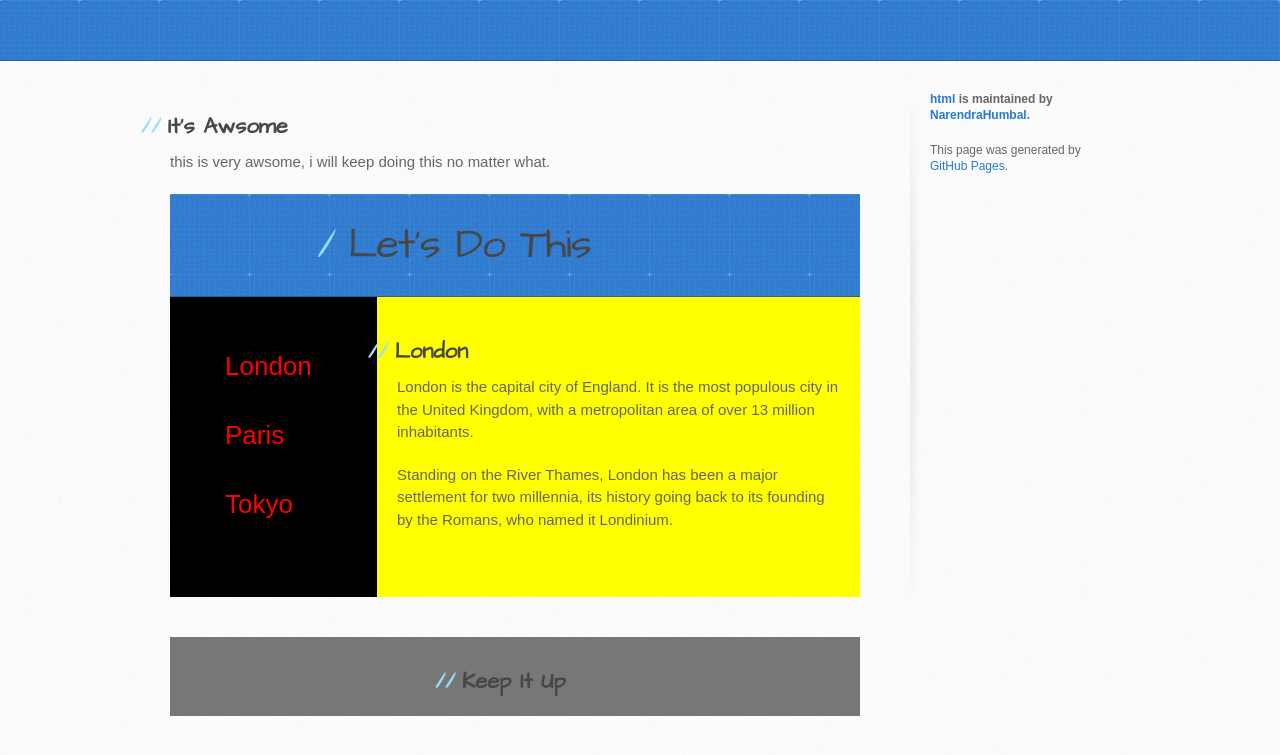
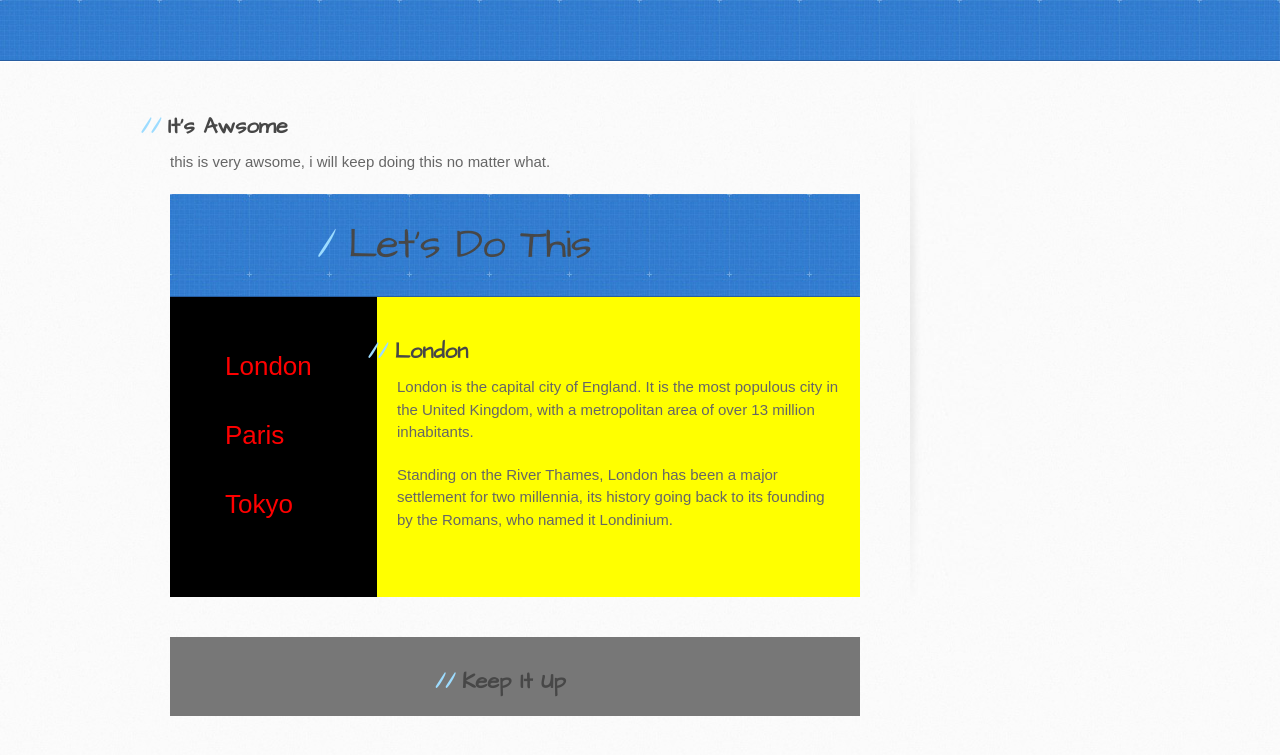
Before and after one commit to NarendraHumbal/html, a Jekyll site: the page built from index.md, in a window 1280 px wide. Shown: the top 755 px of the page. Built offline with Jekyll 4.4.1, drawn with Linux system fonts in a browser that asks for light colours; our own code applies the rules of GitHub Pages for plain Markdown files.

Commit message:
removed information from sidebar

```diff
--- a/_layouts/default.html
+++ b/_layouts/default.html
@@ -26,35 +26,9 @@
         </section>
 
         <aside id="sidebar">
-          {% if site.show_downloads %}
-            <a href="{{ site.github.zip_url }}" class="button">
-              <small>Download</small>
-              .zip file
-            </a>
-            <a href="{{ site.github.tar_url }}" class="button">
-              <small>Download</small>
-              .tar.gz file
-            </a>
-          {% endif %}
 
-          {% if site.github.is_project_page %}
-            <p class="repo-owner"><a href="{{ site.github.repository_url }}">{{ site.github.repository_name }}</a> is maintained by <a href="{{ site.github.owner_url }}">{{ site.github.owner_name }}</a>.</p>
-          {% endif %}
-
-          <p>This page was generated by <a href="https://pages.github.com">GitHub Pages</a>.</p>
         </aside>
       </div>
     </div>
-
-    {% if site.google_analytics %}
-      <script>
-        (function(i,s,o,g,r,a,m){i['GoogleAnalyticsObject']=r;i[r]=i[r]||function(){
-        (i[r].q=i[r].q||[]).push(arguments)},i[r].l=1*new Date();a=s.createElement(o),
-        m=s.getElementsByTagName(o)[0];a.async=1;a.src=g;m.parentNode.insertBefore(a,m)
-        })(window,document,'script','//www.google-analytics.com/analytics.js','ga');
-        ga('create', '{{ site.google_analytics }}', 'auto');
-        ga('send', 'pageview');
-      </script>
-    {% endif %}
   </body>
 </html>
```
